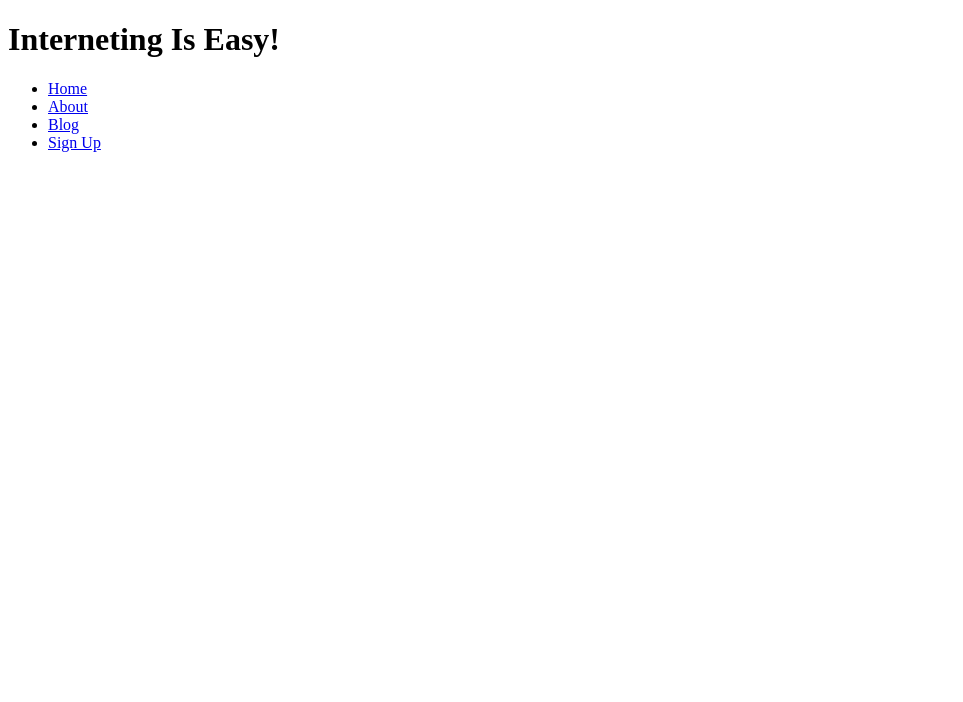
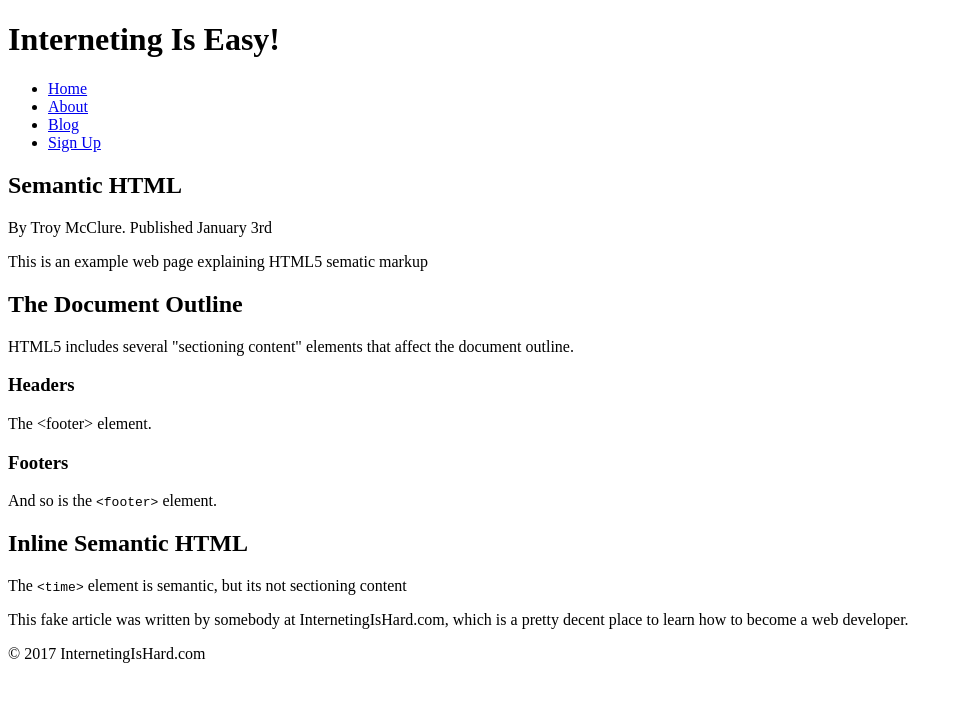
Before and after one commit to Apolinar291076/HTML_CSS_Exercises_AM, a plain HTML site: page article.html in a window 1280 px wide. Shown: the whole page, without its empty margins (0-963 px from the left). Drawn offline with Linux system fonts and the light colour scheme.

Commit message:
added <article> semantics

```diff
--- a/article.html
+++ b/article.html
@@ -12,5 +12,30 @@
         <li><a href='#'>Blog</a></li>
         <li><a href='#'>Sign Up</a></li>
     </ul>
+    <article>
+        <h1>Semantic HTML</h1>
+        <p>By Troy McClure. Published January 3rd</p>
+        <p>This is an example web page explaining HTML5 sematic markup</p>
+
+        <h2>The Document Outline</h2>
+        <p>HTML5 includes several "sectioning content" elements that
+        affect the document outline.
+        </p>
+
+        <h3>Headers</h3>
+        <p>The <code></code>&lt;footer&gt; element.</p>
+
+        <h3>Footers</h3>
+        <p>And so is the <code>&lt;footer&gt;</code> element.</p>
+
+        <h2>Inline Semantic HTML</h2>
+        <p>The <code>&lt;time&gt;</code> element is semantic, but its not
+        sectioning content</p>
+
+        <p>This fake article was written by somebody at InternetingIsHard.com, which
+        is a pretty decent place to learn how to become a web developer.
+        </p>
+    </article>
+    <p>&copy; 2017 InternetingIsHard.com</p>
 </body>
 <html></html>
```
